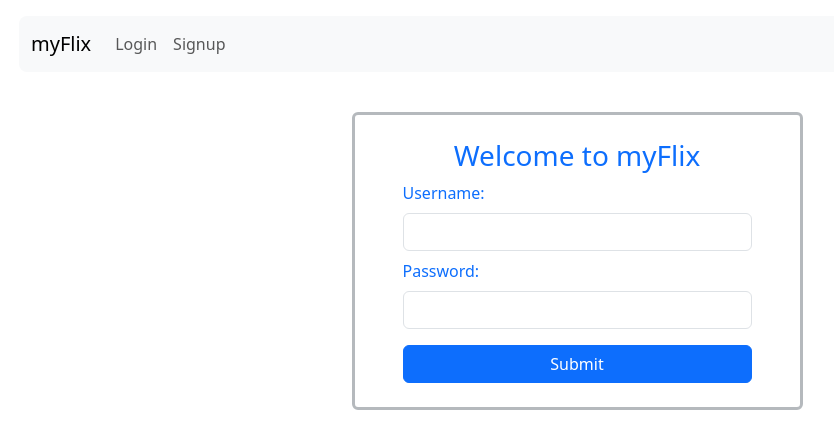
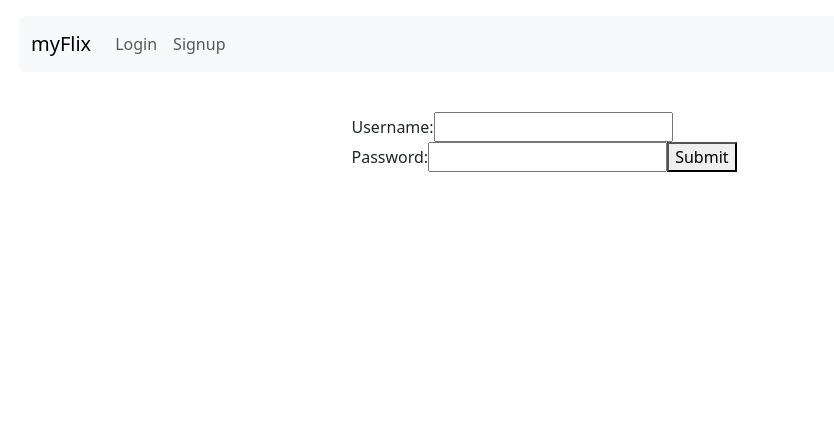
Before and after one commit to jkeefe77/myFlix-client, a React (Vite) app: page /login in a window 1280 px wide. Shown: the top 448 px of the page, without its empty margins (63-897 px from the left). Built offline with nearby package versions, Linux system fonts and the light colour scheme.

Commit message:
package.json
endpoint configs

```diff
--- a/package.json
+++ b/package.json
@@ -5,7 +5,6 @@
     "body-parser": "^1.20.2",
     "bootstrap": "^5.3.0",
     "express": "^4.18.2",
-    "nodemon": "^2.0.22",
     "parcel": "^2.9.3",
     "parcel-bundler": "^1.12.5",
     "process": "^0.11.10",
@@ -19,6 +18,7 @@
   },
   "devDependencies": {
     "@parcel/transformer-sass": "^2.9.3",
+    "nodemon": "^2.0.22",
     "parcel-bundler": "^1.12.4",
     "parcel-transformer-transcrypt": "git+https://github.com/TranscryptOrg/parcel-transformer-transcrypt.git",
     "typescript": "^5.1.6"
--- a/src/components/login-view/login-view.jsx
+++ b/src/components/login-view/login-view.jsx
@@ -1,6 +1,4 @@
-import React, { useState } from "react";
-import Button from "react-bootstrap/Button";
-import Form from "react-bootstrap/Form";
+import { useState } from "react";
 
 export const LoginView = ({ onLoggedIn }) => {
   const [username, setUsername] = useState("");
@@ -40,36 +38,28 @@ export const LoginView = ({ onLoggedIn }) => {
   };
 
   return (
-    <Form
-      className="border border-3 border-secondary border-opacity-50 rounded px-5 py-4 text-primary"
-      onSubmit={handleSubmit}
-    >
-      <h1 className="text-center fs-3">Welcome to myFlix</h1>
-      <Form.Group controlId="formUsername">
-        <Form.Label>Username:</Form.Label>
-        <Form.Control
+    <form onSubmit={handleSubmit}>
+      <label>
+        Username:
+        <input
           type="text"
-          autoComplete="username"
           value={username}
+          minLength="3"
+          maxLength="20"
           onChange={(e) => setUsername(e.target.value)}
           required
-          minLength="5"
         />
-      </Form.Group>
-
-      <Form.Group controlId="formPassword">
-        <Form.Label className="mt-2">Password:</Form.Label>
-        <Form.Control
+      </label>
+      <label>
+        Password:
+        <input
           type="password"
-          autoComplete="password"
           value={password}
           onChange={(e) => setPassword(e.target.value)}
           required
         />
-      </Form.Group>
-      <Button className="mt-3 w-100" variant="primary" type="submit">
-        Submit
-      </Button>
-    </Form>
+      </label>
+      <button type="submit">Submit</button>
+    </form>
   );
 };
--- a/src/components/main-view/main-view.jsx
+++ b/src/components/main-view/main-view.jsx
@@ -1,4 +1,4 @@
-import { useState, useEffect } from "react";
+import React, { useState, useEffect } from "react";
 import { MovieCard } from "../movie-card/movie-card";
 import { MovieView } from "../movie-view/movie-view";
 import { LoginView } from "../login-view/login-view";
@@ -9,6 +9,7 @@ import { NavigationBar } from "../navigation-bar/navigation-bar";
 import { BrowserRouter, Routes, Route, Navigate } from "react-router-dom";
 import { ProfileView } from "../profile-view/profile-view";
 import { Col, Row } from "react-bootstrap";
+import Button from "react-bootstrap";
 
 export const MainView = () => {
   const storedUser = JSON.parse(localStorage.getItem("user"));
@@ -37,7 +38,7 @@ export const MainView = () => {
             Description: movie.Description,
             director: movie.Director,
             Genres: movie.Genres,
-            title: movie.Title,
+            Title: movie.Title,
             _id: movie._id,
           };
         });
@@ -45,13 +46,7 @@ export const MainView = () => {
       });
   }, [token]);
 
-  const handleSearchInput = (e) => {
-    const searchWord = e.target.value.toLowerCase();
-    let tempArray = movies.filter((m) =>
-      m.title.toLowerCase().includes(searchWord)
-    );
-    setFilteredMovies(tempArray);
-  };
+
 
   return (
     <BrowserRouter>
--- a/src/index.scss
+++ b/src/index.scss
@@ -1,6 +1,3 @@
 @import "~bootstrap/scss/bootstrap.scss";
 
 $body-bg: #f2f2f2;
-h1 {
-  content: none;
-}
```
Also changed, not shown: src/server.js (added, +9 -0 lines), 1 other file (tests, documents, lock files or other folders).
